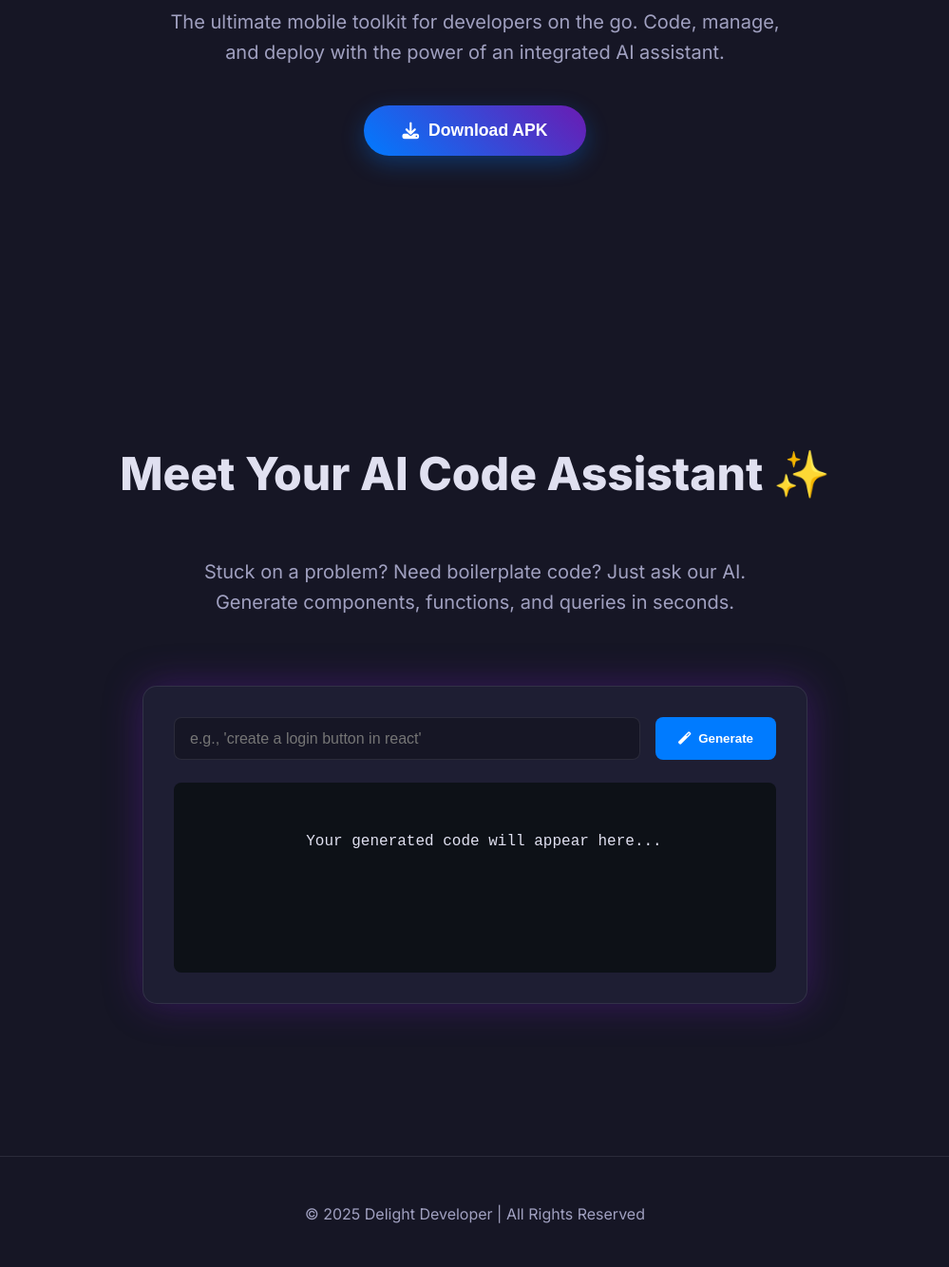
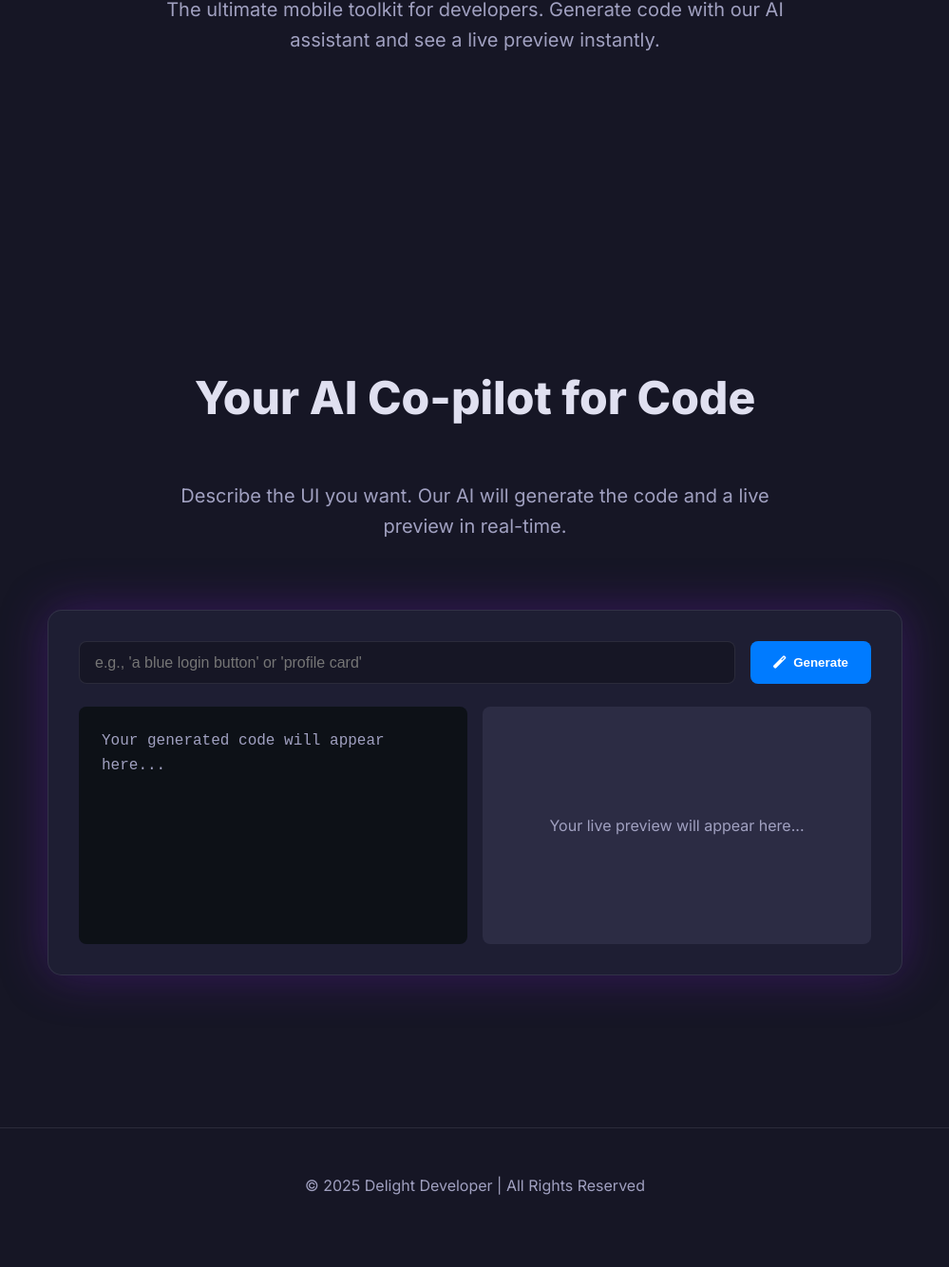
Before and after one commit to Jigar-kar/my-portfolio, a plain HTML site: page index.html in a window 1280 px wide. Shown: the part 419-1753 px from the top of the page at 95% size, without its empty margins (140-1139 px from the left). After the commit the page ends 1729 px from the top, so only its background shows below. Drawn offline with Linux system fonts and the light colour scheme.

Commit message:
index.html

```diff
--- a/index.html
+++ b/index.html
@@ -3,13 +3,14 @@
 <head>
   <meta charset="UTF-8" />
   <meta name="viewport" content="width=device-width, initial-scale=1.0" />
-  <title>Delight Developer App - AI Powered</title>
+  <title>Delight Developer App - AI Code Preview</title>
   <link href="https://fonts.googleapis.com/css2?family=Inter:wght@400;500;600;700;800&display=swap" rel="stylesheet">
   <link rel="stylesheet" href="https://cdnjs.cloudflare.com/ajax/libs/font-awesome/6.5.1/css/all.min.css">
   <style>
     :root {
       --bg-dark: #161625;
       --card-dark: #1e1e33;
+      --card-light: #2c2c44;
       --text-light: #e0e0f0;
       --text-muted: #a0a0c0;
       --primary-blue: #007BFF;
@@ -26,35 +27,32 @@
     body { font-family: var(--font-family); background: var(--bg-dark); color: var(--text-light); line-height: 1.6; overflow-x: hidden; }
     section { padding: 5rem 5%; }
     h2 { font-size: clamp(2.2rem, 5vw, 3rem); margin-bottom: 3rem; text-align: center; font-weight: 800; }
-    .card { background: var(--card-dark); border-radius: 15px; box-shadow: 0 8px 30px var(--shadow-color); transition: transform var(--transition-fast), box-shadow var(--transition-fast); border: 1px solid var(--border-color); }
-    .card:hover { transform: translateY(-8px); box-shadow: 0 12px 40px rgba(0, 0, 0, 0.4); }
     nav { display: flex; justify-content: space-between; align-items: center; padding: 1.2rem 5%; position: fixed; top: 0; left: 0; width: 100%; z-index: 1000; transition: background-color 0.4s ease, box-shadow 0.4s ease, padding 0.4s ease; }
     nav.scrolled { background-color: rgba(30, 30, 51, 0.85); backdrop-filter: blur(10px); box-shadow: 0 4px 20px var(--shadow-color); padding: 0.8rem 5%; }
     .logo { display: flex; align-items: center; gap: 12px; font-size: 1.5rem; font-weight: 700; color: var(--primary-blue); text-decoration: none; }
     .logo img { height: 40px; }
     .nav-links { display: flex; gap: 2.5rem; }
     .nav-links a { text-decoration: none; color: var(--text-muted); font-weight: 500; transition: color 0.3s ease; }
-    .nav-links a:hover, .nav-links a.active { color: var(--text-light); }
-    .hero-container { display: flex; flex-direction: column; align-items: center; padding-top: 8rem; text-align: center; min-height: 100vh; justify-content: center; }
+    .nav-links a:hover { color: var(--text-light); }
+    .hero-container { display: flex; flex-direction: column; align-items: center; padding-top: 8rem; text-align: center; min-height: 90vh; justify-content: center; }
     h1 { font-size: clamp(2.5rem, 6vw, 3.8rem); margin-bottom: 1rem; font-weight: 800; line-height: 1.2; max-width: 850px; }
     .tagline { font-size: clamp(1rem, 2.5vw, 1.25rem); max-width: 650px; margin-bottom: 2.5rem; color: var(--text-muted); }
-    .download-btn { background: linear-gradient(45deg, var(--primary-gradient-start), var(--primary-gradient-end)); color: white; padding: 1rem 2.5rem; border-radius: 50px; font-size: 1.1rem; text-decoration: none; transition: all var(--transition-fast); border: none; cursor: pointer; box-shadow: 0 8px 25px rgba(0, 123, 255, 0.3); display: inline-flex; align-items: center; gap: 10px; font-weight: 600; }
-    .download-btn:hover { transform: translateY(-5px) scale(1.05); box-shadow: 0 15px 35px rgba(0, 123, 255, 0.4); }
 
     /* --- AI Feature Section --- */
     #ai-feature { text-align: center; }
     .ai-feature-container { display: flex; flex-direction: column; align-items: center; gap: 2rem; }
-    .ai-demo-card { background: var(--card-dark); border: 1px solid var(--border-color); border-radius: 15px; padding: 2rem; max-width: 700px; width: 100%; box-shadow: 0 0 40px var(--ai-glow-color); }
+    .ai-demo-card { background: var(--card-dark); border: 1px solid var(--border-color); border-radius: 15px; padding: 2rem; max-width: 900px; width: 100%; box-shadow: 0 0 50px var(--ai-glow-color); }
     .prompt-area { display: flex; gap: 1rem; margin-bottom: 1.5rem; }
-    .prompt-input { flex-grow: 1; background: var(--bg-dark); border: 1px solid var(--border-color); border-radius: 8px; padding: 0.8rem 1rem; color: var(--text-light); font-size: 1rem; transition: border-color 0.3s, box-shadow 0.3s; }
-    .prompt-input:focus { outline: none; border-color: var(--primary-blue); box-shadow: 0 0 10px rgba(0, 123, 255, 0.3); }
-    .generate-btn { background: var(--primary-blue); color: white; border: none; border-radius: 8px; padding: 0 1.5rem; font-weight: 600; cursor: pointer; transition: background-color 0.3s; display: flex; align-items: center; gap: 8px; }
-    .generate-btn:hover { background: #0056b3; }
-    .code-output-wrapper { background: #0d1117; border-radius: 8px; padding: 1.5rem; min-height: 200px; text-align: left; font-family: 'Courier New', Courier, monospace; white-space: pre-wrap; transition: background-color 0.4s; }
-    .code-output-wrapper.loading { display: flex; justify-content: center; align-items: center; color: var(--text-muted); font-style: italic; }
-    .code-output-wrapper .c1 { color: #c98bcf; } .code-output-wrapper .c2 { color: #82aaff; } .code-output-wrapper .c3 { color: #f78c6c; } .code-output-wrapper .c4 { color: #c3e88d; } .code-output-wrapper .c5 { color: #89ddff; } .code-output-wrapper .c6 { color: #637777; }
+    .prompt-input { flex-grow: 1; background: var(--bg-dark); border: 1px solid var(--border-color); border-radius: 8px; padding: 0.8rem 1rem; color: var(--text-light); font-size: 1rem; }
+    .generate-btn { background: var(--primary-blue); color: white; border: none; border-radius: 8px; padding: 0 1.5rem; font-weight: 600; cursor: pointer; display: flex; align-items: center; gap: 8px; }
+    .output-container { display: flex; flex-wrap: wrap; gap: 1rem; }
+    .code-output-wrapper, .live-preview-wrapper { flex: 1; min-width: 300px; border-radius: 8px; padding: 1.5rem; min-height: 250px; transition: background-color 0.4s; }
+    .code-output-wrapper { background: #0d1117; text-align: left; font-family: 'Courier New', Courier, monospace; white-space: pre-wrap; color: var(--text-muted); }
+    .live-preview-wrapper { background: var(--card-light); display: flex; justify-content: center; align-items: center; font-family: var(--font-family); color: var(--text-muted); }
+    .loading-text { font-style: italic; }
+    /* Syntax Highlighting Colors */
+    .c1 { color: #c98bcf; } .c2 { color: #82aaff; } .c3 { color: #f78c6c; } .c4 { color: #c3e88d; } .c5 { color: #89ddff; } .c6 { color: #637777; }
 
-    /* --- Other Sections --- */
     footer { padding: 3rem 5%; text-align: center; color: var(--text-muted); border-top: 1px solid var(--border-color); margin-top: 5rem; }
     .animate-on-scroll { opacity: 0; transform: translateY(30px); transition: opacity 0.6s ease-out, transform 0.6s ease-out; }
     .animate-on-scroll.visible { opacity: 1; transform: translateY(0); }
@@ -62,12 +60,9 @@
 </head>
 <body>
   <nav id="navbar">
-    <a href="#" class="logo">
-      <img src="https://i.ibb.co/C07kLpW/delight-developer-logo.png" alt="Logo" />
-      Delight Developer
-    </a>
+    <a href="#" class="logo"><img src="https://i.ibb.co/C07kLpW/delight-developer-logo.png" alt="Logo"/> Delight Developer</a>
     <div class="nav-links">
-      <a href="#home" class="active">Home</a>
+      <a href="#home">Home</a>
       <a href="#ai-feature">AI Assistant</a>
       <a href="#contact">Contact</a>
     </div>
@@ -75,27 +70,23 @@
 
   <main>
     <section class="hero-container" id="home">
-      <h1 class="animate-on-scroll">Build Better Software, Faster. Now with AI.</h1>
-      <p class="tagline animate-on-scroll" style="transition-delay: 0.1s;">The ultimate mobile toolkit for developers on the go. Code, manage, and deploy with the power of an integrated AI assistant.</p>
-      <button class="download-btn animate-on-scroll" style="transition-delay: 0.2s;">
-        <i class="fas fa-download"></i> Download APK
-      </button>
+      <h1 class="animate-on-scroll">Build, Test, and Preview with AI.</h1>
+      <p class="tagline animate-on-scroll" style="transition-delay: 0.1s;">The ultimate mobile toolkit for developers. Generate code with our AI assistant and see a live preview instantly.</p>
     </section>
 
     <section id="ai-feature">
       <div class="ai-feature-container">
-        <h2 class="animate-on-scroll">Meet Your AI Code Assistant ✨</h2>
-        <p class="tagline animate-on-scroll" style="transition-delay: 0.1s; margin-top: -2rem;">Stuck on a problem? Need boilerplate code? Just ask our AI. Generate components, functions, and queries in seconds.</p>
+        <h2 class="animate-on-scroll">Your AI Co-pilot for Code</h2>
+        <p class="tagline animate-on-scroll" style="transition-delay: 0.1s; margin-top: -2rem;">Describe the UI you want. Our AI will generate the code and a live preview in real-time.</p>
 
         <div class="ai-demo-card animate-on-scroll" style="transition-delay: 0.2s;">
           <div class="prompt-area">
-            <input type="text" id="prompt-input" class="prompt-input" placeholder="e.g., 'create a login button in react'">
-            <button id="generate-btn" class="generate-btn">
-              <i class="fas fa-magic"></i> Generate
-            </button>
+            <input type="text" id="prompt-input" class="prompt-input" placeholder="e.g., 'a blue login button' or 'profile card'">
+            <button id="generate-btn" class="generate-btn"><i class="fas fa-magic"></i> Generate</button>
           </div>
-          <div id="code-output" class="code-output-wrapper">
-            Your generated code will appear here...
+          <div class="output-container">
+            <div id="code-output" class="code-output-wrapper">Your generated code will appear here...</div>
+            <div id="live-preview" class="live-preview-wrapper">Your live preview will appear here...</div>
           </div>
         </div>
       </div>
@@ -122,23 +113,35 @@
       }, { threshold: 0.1 });
       document.querySelectorAll('.animate-on-scroll').forEach(el => observer.observe(el));
 
-      // --- AI SIMULATION SCRIPT ---
+      // --- AI SIMULATION WITH LIVE PREVIEW ---
       const generateBtn = document.getElementById('generate-btn');
       const promptInput = document.getElementById('prompt-input');
       const codeOutput = document.getElementById('code-output');
+      const livePreview = document.getElementById('live-preview');
 
-      // This is our "AI Brain" - a simple dictionary of prompts and responses
       const aiResponses = {
-        'login button': `<span class="c1">import</span> React <span class="c1">from</span> <span class="c4">'react'</span>;\n\n<span class="c1">const</span> <span class="c2">LoginButton</span> = () => {\n  <span class="c1">return</span> (\n    &lt;<span class="c3">button</span> <span class="c5">onClick</span>={() => <span class="c2">alert</span>(<span class="c4">'Logged In!'</span>)}&gt;\n      Login\n    &lt;/<span class="c3">button</span>&gt;\n  );\n};`,
-        'css animation': `<span class="c6">/* Simple Fade-in Animation */</span>\n\n<span class="c3">@keyframes</span> fadeIn {\n  <span class="c1">from</span> { <span class="c5">opacity</span>: <span class="c4">0</span>; }\n  <span class="c1">to</span> { <span class="c5">opacity</span>: <span class="c4">1</span>; }\n}\n\n<span class="c2">.animated-element</span> {\n  <span class="c5">animation</span>: fadeIn <span class="c4">1.5s</span> ease-in-out;\n}`,
-        'fetch data': `<span class="c1">async function</span> <span class="c2">fetchUserData</span>() {\n  <span class="c1">const</span> url = <span class="c4">'https://api.example.com/user/1'</span>;\n  <span class="c1">try</span> {\n    <span class="c1">const</span> response = <span class="c1">await</span> <span class="c2">fetch</span>(url);\n    <span class="c1">const</span> data = <span class="c1">await</span> response.<span class="c2">json</span>();\n    <span class="c2">console</span>.<span class="c2">log</span>(data);\n  } <span class="c1">catch</span> (error) {\n    <span class="c2">console</span>.<span class="c2">error</span>(<span class="c4">'Fetch failed:'</span>, error);\n  }\n}`
+        'button': {
+          code: `&lt;<span class="c3">button</span> <span class="c5">style</span>=<span class="c4">"background:#007BFF; color:white; border:none; padding:10px 20px; border-radius:5px; cursor:pointer;"</span>&gt;\n  Login\n&lt;/<span class="c3">button</span>&gt;`,
+          preview: `<button style="background:#007BFF; color:white; border:none; padding:10px 20px; border-radius:5px; cursor:pointer;">Login</button>`
+        },
+        'profile card': {
+          code: `&lt;<span class="c3">div</span> <span class="c5">style</span>=<span class="c4">"..."</span>&gt;\n  &lt;<span class="c3">img</span> <span class="c5">src</span>=<span class="c4">"..."</span>&gt;\n  &lt;<span class="c3">h3</span>&gt;Alex Doe&lt;/<span class="c3">h3</span>&gt;\n  &lt;<span class="c3">p</span>&gt;Software Engineer&lt;/<span class="c3">p</span>&gt;\n&lt;/<span class="c3">div</span>&gt;`,
+          preview: `<div style="background-color: #161625; color: #e0e0f0; padding: 20px; border-radius: 10px; text-align: center; width: 200px; font-family: 'Inter', sans-serif;">
+                      <img src="https://i.pravatar.cc/100" style="border-radius: 50%; border: 2px solid #007BFF;">
+                      <h3 style="margin: 10px 0 5px 0;">Alex Doe</h3>
+                      <p style="margin: 0; color: #a0a0c0; font-size: 0.9em;">Software Engineer</p>
+                    </div>`
+        },
+        'default': {
+            code: `<span class="c6">// Sorry, I can't generate that yet.\n// Try 'button' or 'profile card'.</span>`,
+            preview: `<span class="loading-text">No preview available.</span>`
+        }
       };
 
       generateBtn.addEventListener('click', () => {
         const prompt = promptInput.value.toLowerCase();
-        let response = `<span class="c6">// Sorry, I don't have a response for that yet. \n// Try 'login button', 'css animation', or 'fetch data'.</span>`;
+        let response = aiResponses.default;
 
-        // Find a matching response
         for (const key in aiResponses) {
             if (prompt.includes(key)) {
                 response = aiResponses[key];
@@ -147,13 +150,13 @@
         }
 
         // Simulate thinking
-        codeOutput.classList.add('loading');
-        codeOutput.innerHTML = 'Generating...';
+        codeOutput.innerHTML = '<span class="loading-text">Generating code...</span>';
+        livePreview.innerHTML = '<span class="loading-text">Loading preview...</span>';
 
         setTimeout(() => {
-          codeOutput.innerHTML = response;
-          codeOutput.classList.remove('loading');
-        }, 1500); // 1.5 second delay
+          codeOutput.innerHTML = response.code;
+          livePreview.innerHTML = response.preview;
+        }, 1500);
       });
     });
   </script>
```
